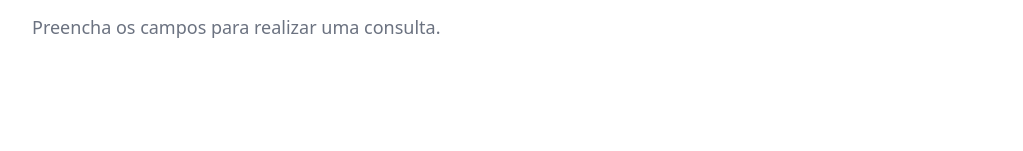
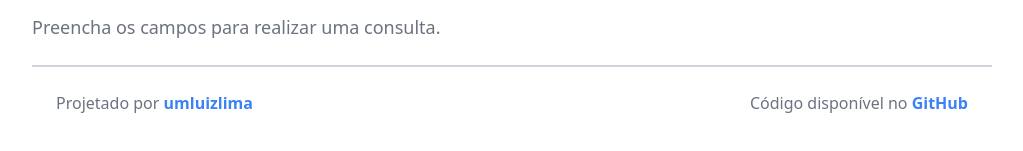
Before and after one commit to umluizlima/fipe-history, a Next.js app: page / in a window 1280 px wide. Shown: the part 745-896 px from the top of the page, without its empty margins (128-1151 px from the left). Before the commit the page ends 834 px from the top, so only its background shows below. Built offline with nearby package versions, Linux system fonts and the light colour scheme; no server answers.

Commit message:
Add Footer component

```diff
--- a/components/Content/index.js
+++ b/components/Content/index.js
@@ -15,7 +15,7 @@ const Content = () => (
       <div className="flex">
         <div className="flex-shrink-0">
           <div className="flex items-center justify-center h-12 w-12 rounded-md bg-blue-500 text-white">
-            <svg class="h-6 w-6" xmlns="http://www.w3.org/2000/svg" fill="none" viewBox="0 0 24 24" stroke="currentColor" aria-hidden="true">
+            <svg className="h-6 w-6" xmlns="http://www.w3.org/2000/svg" fill="none" viewBox="0 0 24 24" stroke="currentColor" aria-hidden="true">
               <path strokeLinecap="round" strokeLinejoin="round" strokeWidth="2" d="M9 19v-6a2 2 0 00-2-2H5a2 2 0 00-2 2v6a2 2 0 002 2h2a2 2 0 002-2zm0 0V9a2 2 0 012-2h2a2 2 0 012 2v10m-6 0a2 2 0 002 2h2a2 2 0 002-2m0 0V5a2 2 0 012-2h2a2 2 0 012 2v14a2 2 0 01-2 2h-2a2 2 0 01-2-2z" />
             </svg>
           </div>
@@ -33,7 +33,7 @@ const Content = () => (
       <div className="flex">
         <div className="flex-shrink-0">
           <div className="flex items-center justify-center h-12 w-12 rounded-md bg-blue-500 text-white">
-            <svg class="h-6 w-6" xmlns="http://www.w3.org/2000/svg" fill="none" viewBox="0 0 24 24" stroke="currentColor" aria-hidden="true">
+            <svg className="h-6 w-6" xmlns="http://www.w3.org/2000/svg" fill="none" viewBox="0 0 24 24" stroke="currentColor" aria-hidden="true">
               <path strokeLinecap="round" strokeLinejoin="round" strokeWidth="2" d="M16 4v12l-4-2-4 2V4M6 20h12a2 2 0 002-2V6a2 2 0 00-2-2H6a2 2 0 00-2 2v12a2 2 0 002 2z" />
             </svg>
           </div>
--- /dev/null
+++ b/components/Footer/index.js
@@ -0,0 +1,16 @@
+const Footer = () => (
+  <div className="container mx-auto">
+    <div className="mt-6 border-t-2 border-gray-300">
+      <div className="text-center py-6 flex flex-col sm:flex-row justify-between px-6">
+        <p className="mb-2 text-base text-gray-500">
+          Projetado por <a target="_blank" rel="noopener noreferrer" href="https://umluizlima.dev/" className="font-bold text-blue-500 hover:text-blue-700">umluizlima</a>
+        </p>
+        <p className="mb-2 text-base text-gray-500">
+          Código disponível no <a target="_blank" rel="noopener noreferrer" href="https://github.com/umluizlima/fipe-history/" className="font-bold text-blue-500 hover:text-blue-700">GitHub</a>
+        </p>
+      </div>
+    </div>
+  </div>
+);
+
+export default Footer;
--- a/pages/index.js
+++ b/pages/index.js
@@ -4,6 +4,7 @@ import Head from 'next/head';
 import { fetchPrice } from '../api/fipe';
 import Content from '../components/Content';
 import FipeForm from '../components/FipeForm';
+import Footer from '../components/Footer';
 import Header from '../components/Header';
 import Result from '../components/Result';
 
@@ -47,6 +48,7 @@ const Home = () => {
           <FipeForm onSubmit={onFormSubmit} />
         </div>
         <Result data={data}/>
+        <Footer />
       </main>
     </Fragment>
   );
```
